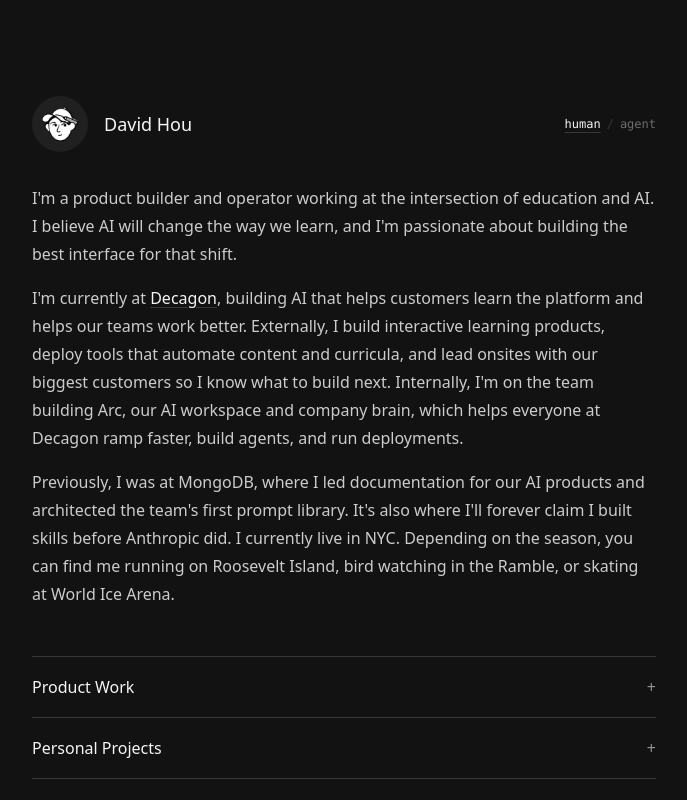
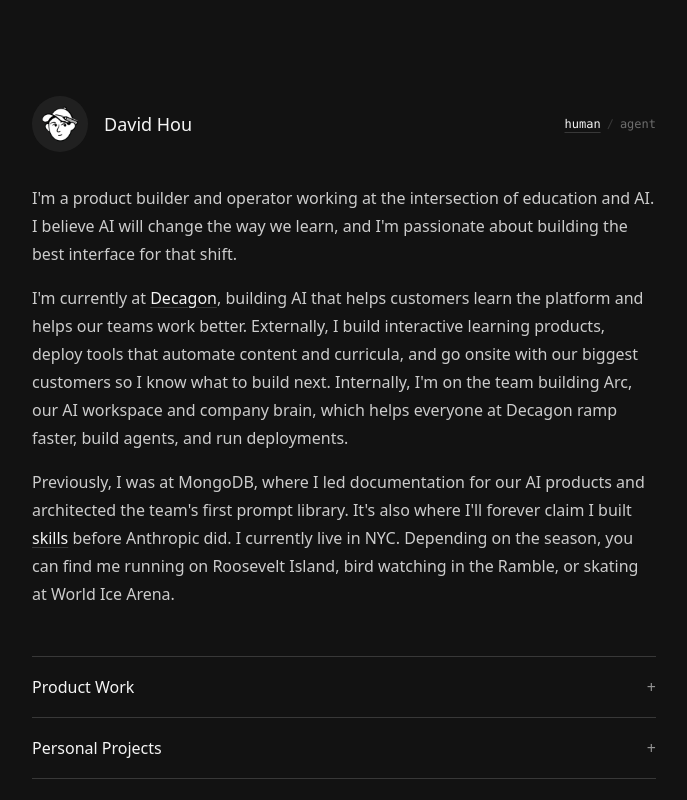
Before and after one commit to davidhou17/davidhou17.github.io, a React (Vite) app: page / in a window 1280 px wide. Shown: the top 800 px of the page, without its empty margins (296-983 px from the left). Built offline with nearby package versions, Linux system fonts and the light colour scheme.

Commit message:
update content

```diff
--- a/src/Home.tsx
+++ b/src/Home.tsx
@@ -74,7 +74,7 @@ const renderParagraph = (p: Paragraph) =>
     typeof part === "string" ? (
       part
     ) : (
-      <Link key={i} href={part.url} className={part.subtle ? "subtle-link" : undefined}>
+      <Link key={i} href={part.url}>
         {part.text}
       </Link>
     ),
--- a/src/content.ts
+++ b/src/content.ts
@@ -17,8 +17,7 @@ export type Section = {
   items: Item[];
 };
 
-/** `subtle` links look like plain text until hovered. */
-export type Paragraph = Array<string | { text: string; url: string; subtle?: boolean }>;
+export type Paragraph = Array<string | { text: string; url: string }>;
 
 export const site = {
   url: "https://davidhou17.github.io/",
@@ -61,11 +60,11 @@ export const about: Paragraph[] = [
   [
     "I'm currently at ",
     { text: "Decagon", url: "https://decagon.ai" },
-    ", building AI that helps customers learn the platform and helps our teams work better. Externally, I build interactive learning products, deploy tools that automate content and curricula, and lead onsites with our biggest customers so I know what to build next. Internally, I'm on the team building Arc, our AI workspace and company brain, which helps everyone at Decagon ramp faster, build agents, and run deployments.",
+    ", building AI that helps customers learn the platform and helps our teams work better. Externally, I build interactive learning products, deploy tools that automate content and curricula, and go onsite with our biggest customers so I know what to build next. Internally, I'm on the team building Arc, our AI workspace and company brain, which helps everyone at Decagon ramp faster, build agents, and run deployments.",
   ],
   [
     "Previously, I was at MongoDB, where I led documentation for our AI products and architected the team's first prompt library. It's also where I'll forever claim I built ",
-    { text: "skills", url: "https://claude.com/skills", subtle: true },
+    { text: "skills", url: "https://claude.com/skills" },
     " before Anthropic did. I currently live in NYC. Depending on the season, you can find me running on Roosevelt Island, bird watching in the Ramble, or skating at World Ice Arena.",
   ],
 ];
--- a/src/index.css
+++ b/src/index.css
@@ -40,11 +40,6 @@
   /* Linked list item: whole row is the hit target. */
   .row {
     @apply block rounded-md px-3 py-2 no-underline transition-colors hover:bg-hover;
-  }
-
-  /* Reads as plain text; reveals itself as a link on hover or keyboard focus. */
-  .subtle-link {
-    @apply text-inherit no-underline hover:text-foreground hover:underline focus-visible:underline;
   }
 
   .nav-link {
```
